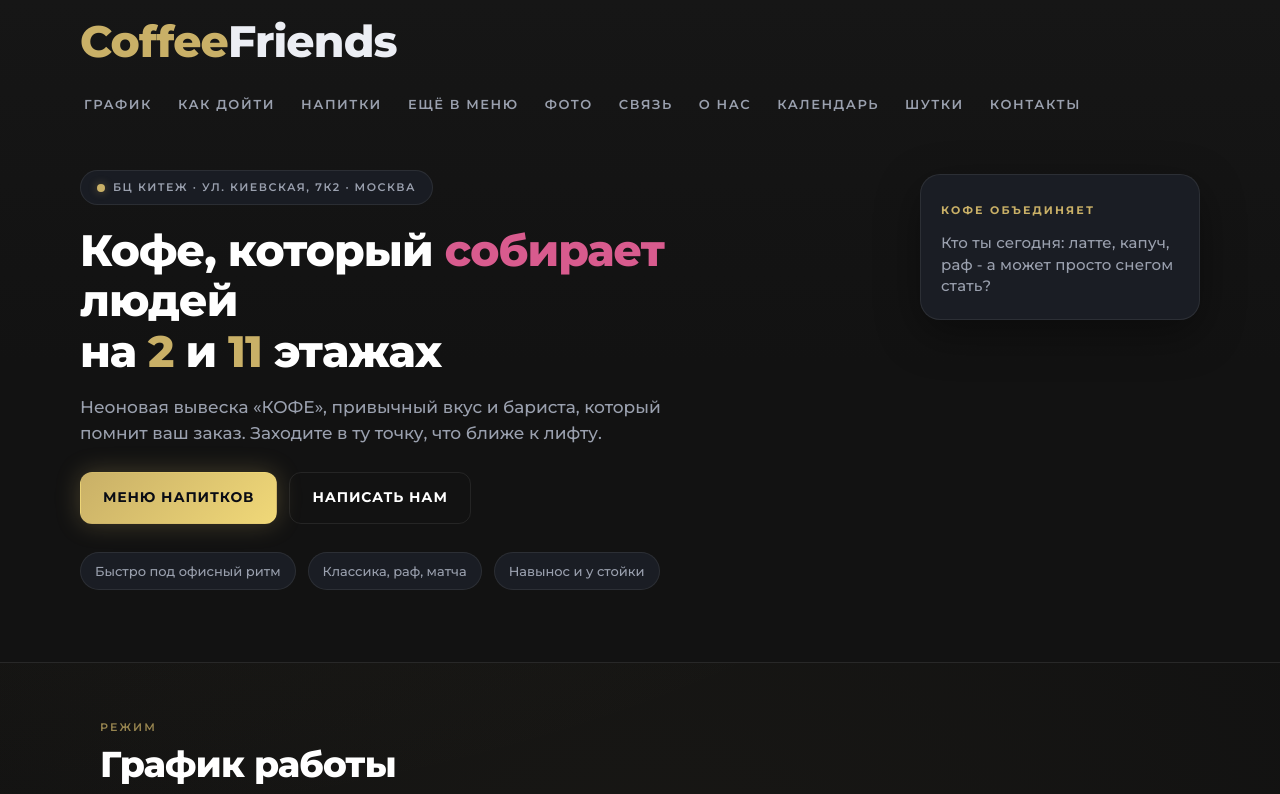
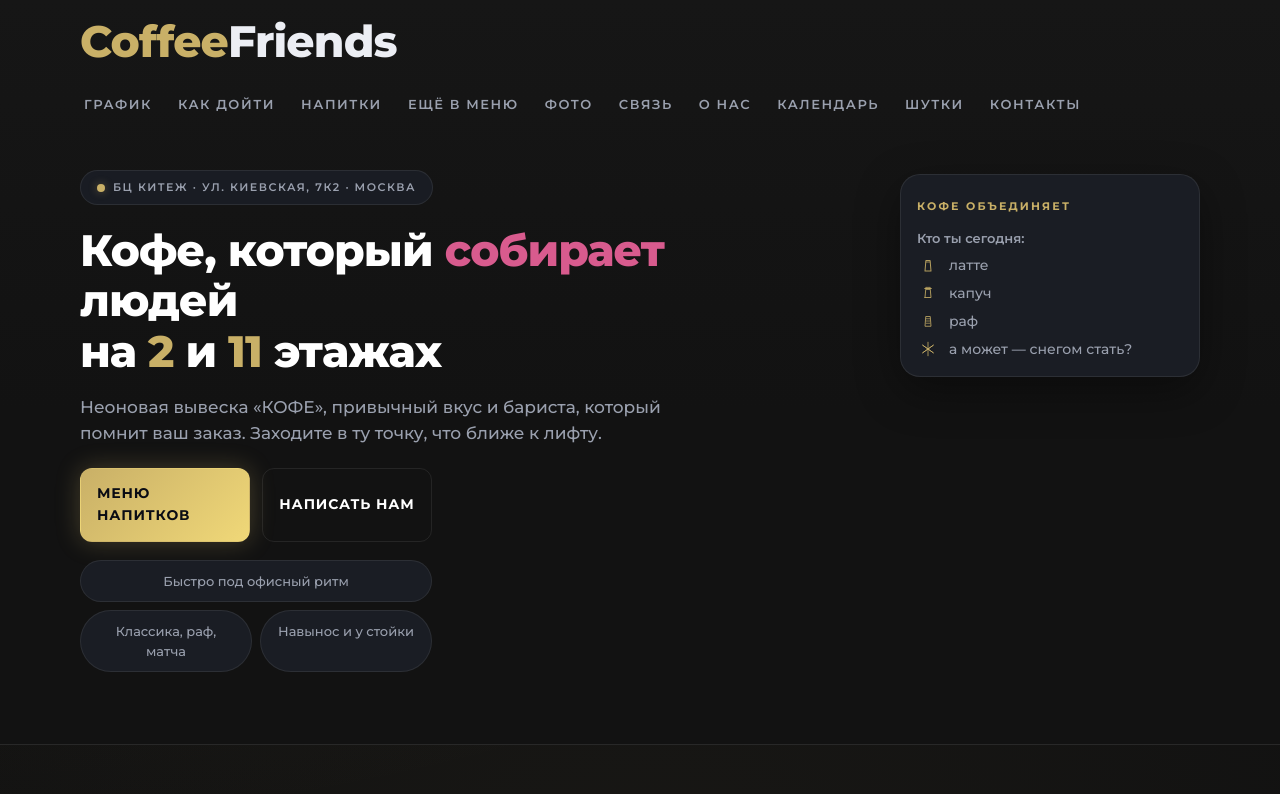
Before and after one commit to puholet-sketch/coffee.friends, a plain HTML site: page index.html in a window 1280 px wide. Shown: the top 794 px of the page. Drawn offline with Linux system fonts and the light colour scheme.

Commit message:
Hero: equal-width CTA grid, tidy chips, mood list with SVG icons
Co-authored-by: Cursor <cursoragent@cursor.com>

```diff
--- a/assets/css/main.css
+++ b/assets/css/main.css
@@ -272,18 +272,33 @@ strong {
 }
 
 .subtitle {
-  margin: 0 0 26px;
-  max-width: 38rem;
+  margin: 0 0 22px;
+  max-width: min(38rem, 100%);
   color: var(--text-muted);
   font-size: clamp(0.9375rem, 1.35vw, 1.0625rem);
   font-weight: 500;
 }
 
 .hero-cta {
-  display: flex;
-  flex-wrap: wrap;
-  gap: 12px;
-  margin-bottom: 28px;
+  display: grid;
+  grid-template-columns: repeat(2, minmax(0, 1fr));
+  gap: 10px 12px;
+  max-width: 22rem;
+  width: 100%;
+  margin-bottom: 18px;
+}
+
+.hero-cta .btn {
+  width: 100%;
+  min-width: 0;
+  padding-left: 16px;
+  padding-right: 16px;
+}
+
+@media (max-width: 440px) {
+  .hero-cta {
+    grid-template-columns: 1fr;
+  }
 }
 
 .btn {
@@ -335,19 +350,32 @@ strong {
   margin: 0;
   padding: 0;
   list-style: none;
-  display: flex;
-  flex-wrap: wrap;
-  gap: 10px 12px;
+  display: grid;
+  grid-template-columns: 1fr;
+  gap: 8px;
+  max-width: 22rem;
+  width: 100%;
 }
 
 .hero-bullets li {
   font-size: 0.8125rem;
   font-weight: 500;
   color: var(--text-muted);
-  padding: 8px 14px;
+  padding: 10px 14px;
   background: var(--surface);
   border: 1px solid var(--border);
   border-radius: 999px;
+  text-align: center;
+}
+
+@media (min-width: 520px) {
+  .hero-bullets {
+    grid-template-columns: repeat(2, minmax(0, 1fr));
+  }
+
+  .hero-bullets li:first-child {
+    grid-column: 1 / -1;
+  }
 }
 
 .hero-visual {
@@ -364,8 +392,9 @@ strong {
 
 .hero-card {
   background: var(--surface);
-  padding: 22px 20px;
-  max-width: 280px;
+  padding: 18px 16px 16px;
+  max-width: 300px;
+  width: 100%;
 }
 
 .hero-card-label {
@@ -376,8 +405,48 @@ strong {
   color: var(--gold);
 }
 
-.type-pullquote,
-.hero-card-quote {
+.hero-mood-intro {
+  margin: 10px 0 6px;
+  font-size: 0.8125rem;
+  font-weight: 600;
+  color: var(--text-muted);
+}
+
+.hero-mood-list {
+  list-style: none;
+  margin: 0;
+  padding: 0;
+  display: flex;
+  flex-direction: column;
+  gap: 6px;
+}
+
+.hero-mood-list li {
+  display: flex;
+  align-items: center;
+  gap: 10px;
+  margin: 0;
+  font-size: 0.875rem;
+  font-weight: 500;
+  line-height: 1.35;
+  color: var(--text-muted);
+}
+
+.hero-mood-ic {
+  flex-shrink: 0;
+  width: 22px;
+  height: 22px;
+  display: inline-flex;
+  align-items: center;
+  justify-content: center;
+  color: rgba(201, 176, 103, 0.88);
+}
+
+.hero-mood-ic svg {
+  display: block;
+}
+
+.type-pullquote {
   margin: 10px 0 0;
   font-family: var(--font-sans);
   font-style: normal;
@@ -1229,6 +1298,10 @@ strong {
     justify-content: flex-start;
   }
 
+  .hero-card {
+    max-width: min(22rem, 100%);
+  }
+
   .stories-list,
   .jokes-grid {
     grid-template-columns: 1fr 1fr;
--- a/index.html
+++ b/index.html
@@ -55,7 +55,33 @@
       <div class="hero-visual" aria-hidden="true">
         <div class="hero-card neon-frame">
           <span class="hero-card-label">Кофе объединяет</span>
-          <p class="hero-card-quote type-pullquote">Кто ты сегодня: латте, капуч, раф - а может просто снегом стать?</p>
+          <p class="hero-mood-intro">Кто ты сегодня:</p>
+          <ul class="hero-mood-list">
+            <li>
+              <span class="hero-mood-ic" aria-hidden="true">
+                <svg viewBox="0 0 24 24" width="18" height="18" focusable="false"><path fill="none" stroke="currentColor" stroke-width="1.35" stroke-linejoin="round" d="M8 20h8l-1.2-14H9.2L8 20z"/><path fill="none" stroke="currentColor" stroke-width="1.1" d="M9 8h6"/></svg>
+              </span>
+              <span>латте</span>
+            </li>
+            <li>
+              <span class="hero-mood-ic" aria-hidden="true">
+                <svg viewBox="0 0 24 24" width="18" height="18" focusable="false"><path fill="none" stroke="currentColor" stroke-width="1.25" stroke-linecap="round" d="M8 18h8l-1-11H9L8 18z"/><path fill="none" stroke="currentColor" stroke-width="1.2" d="M7 6h10"/><path fill="none" stroke="currentColor" stroke-width="1.1" d="M9 4.5h6v2H9z"/></svg>
+              </span>
+              <span>капуч</span>
+            </li>
+            <li>
+              <span class="hero-mood-ic" aria-hidden="true">
+                <svg viewBox="0 0 24 24" width="18" height="18" focusable="false"><path fill="none" stroke="currentColor" stroke-width="1.2" d="M8 19h8l-1-13H9L8 19z"/><path fill="none" stroke="currentColor" stroke-width="1" d="M9 9h6M9 12h6M9 15h6"/></svg>
+              </span>
+              <span>раф</span>
+            </li>
+            <li>
+              <span class="hero-mood-ic" aria-hidden="true">
+                <svg viewBox="0 0 24 24" width="18" height="18" focusable="false" aria-hidden="true"><g fill="none" stroke="currentColor" stroke-width="1.2" stroke-linecap="round"><path d="M12 3v18"/><path d="M5 7l14 10"/><path d="M19 7L5 17"/><path d="M5 17l14-10"/><path d="M19 17L5 7"/></g></svg>
+              </span>
+              <span>а может — снегом стать?</span>
+            </li>
+          </ul>
         </div>
       </div>
     </div>
```
